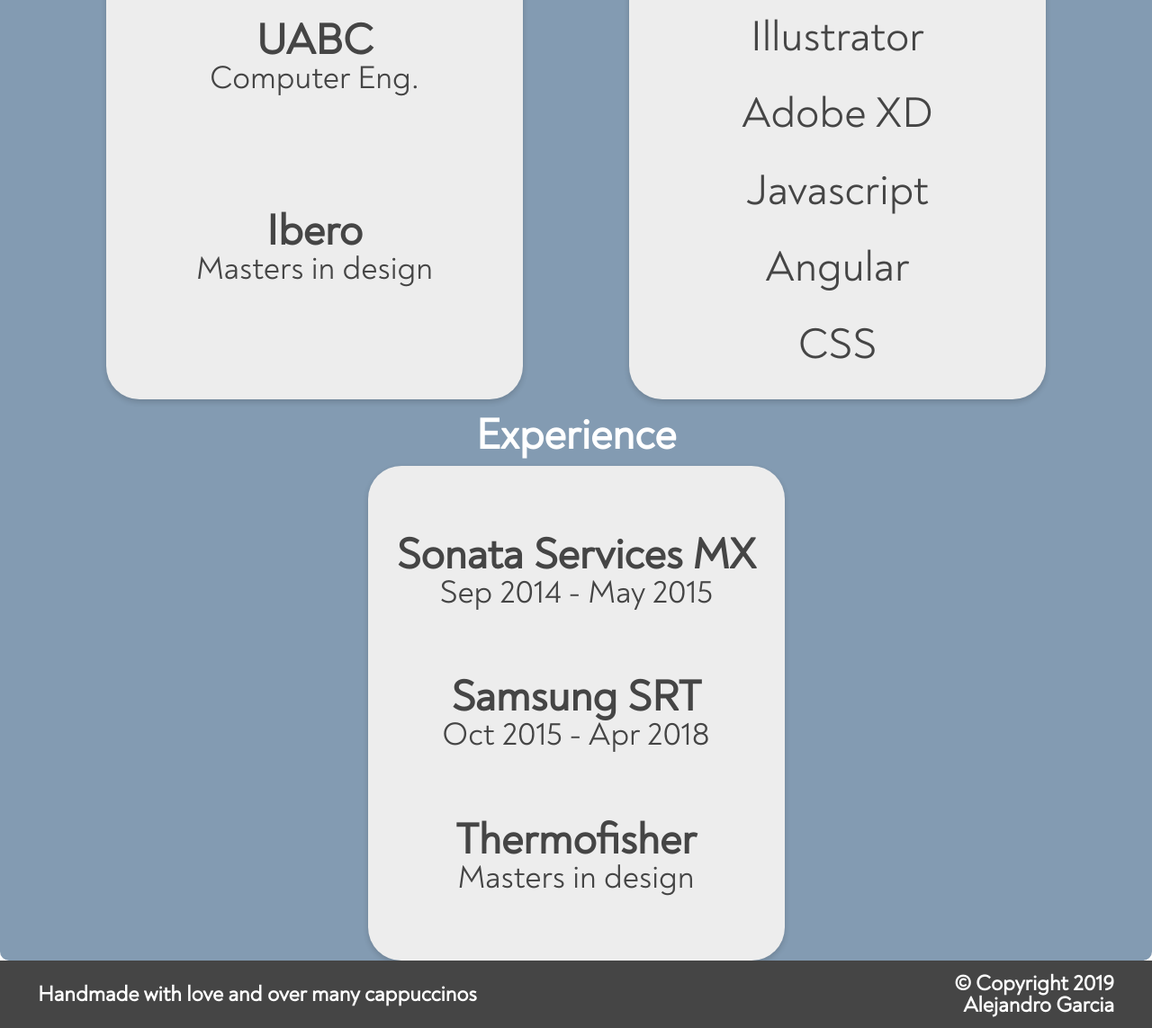
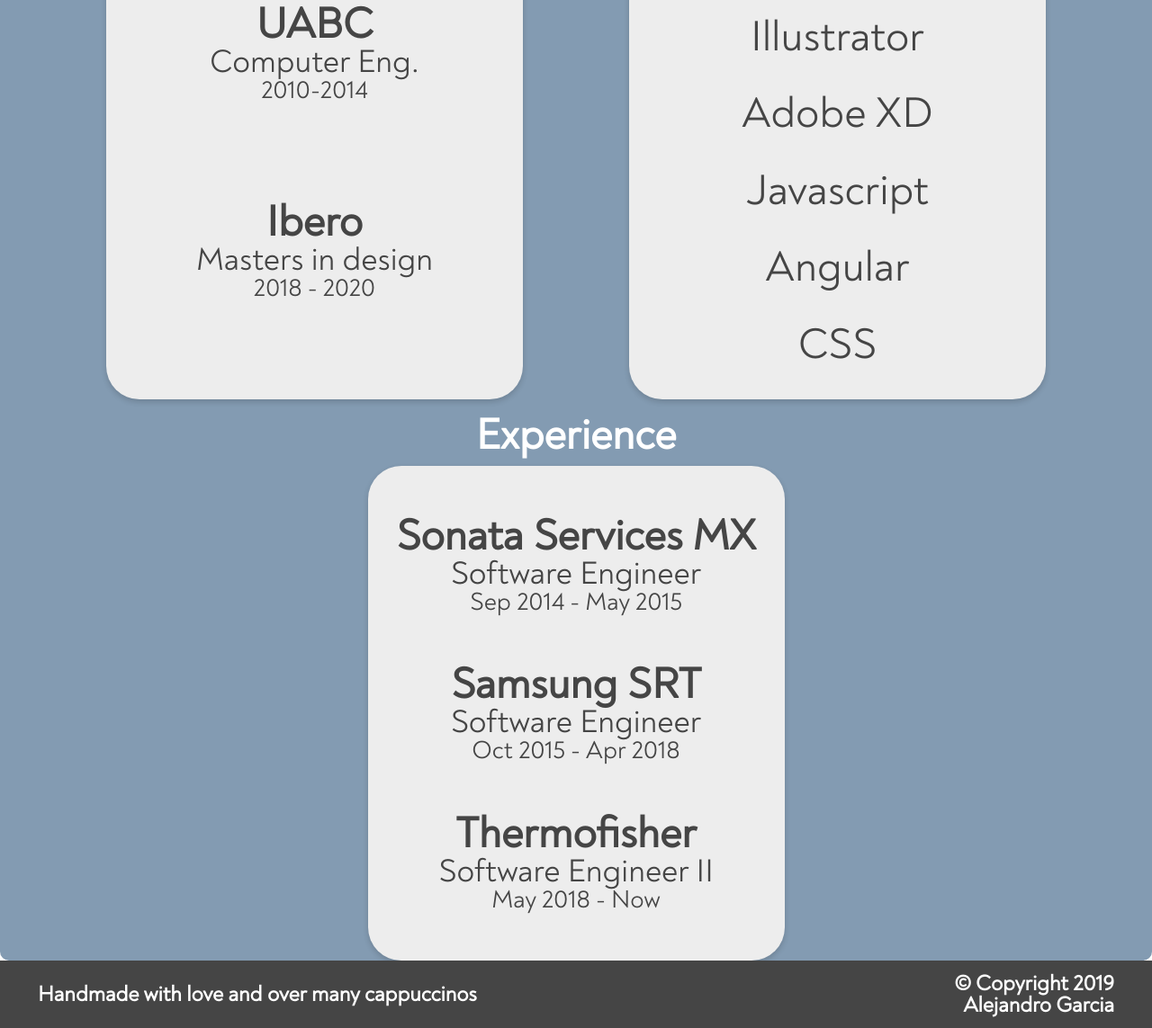
Before and after one commit to mexicanrobot/portfolio-html, a website: page public/index.html in a window 1280 px wide. Shown: the part 1104-2247 px from the top of the page at 90% size. Drawn offline with Linux system fonts and the light colour scheme.

Commit message:
Fix typo and add subsubtext

```diff
--- a/public/css/index.css
+++ b/public/css/index.css
@@ -99,6 +99,10 @@
     font-size: 36px;
 }
 
+.skill .subsubtext {
+    font-size: 28px;
+}
+
 .message .title {
     color: #454545;
 }
--- a/public/index.html
+++ b/public/index.html
@@ -47,6 +47,9 @@
                                     <div class="subtext">
                                         Computer Eng.
                                     </div>
+                                    <div class="subsubtext">
+                                        2010-2014
+                                    </div>
                                 </div>
                                 <div class="skill">
                                     <div class="text">
@@ -54,6 +57,9 @@
                                     </div>
                                     <div class="subtext">
                                         Masters in design
+                                    </div>
+                                    <div class="subsubtext">
+                                        2018 - 2020
                                     </div>
                                 </div>
                             </div>
@@ -77,6 +83,9 @@
                                         Sonata Services MX
                                     </div>
                                     <div class="subtext">
+                                        Software Engineer
+                                    </div>
+                                    <div class="subsubtext">
                                         Sep 2014 - May 2015
                                     </div>
                                 </div>
@@ -85,6 +94,9 @@
                                         Samsung SRT
                                     </div>
                                     <div class="subtext">
+                                        Software Engineer
+                                    </div>
+                                    <div class="subsubtext">
                                         Oct 2015 - Apr 2018
                                     </div>
                                 </div>
@@ -93,7 +105,10 @@
                                         Thermofisher
                                     </div>
                                     <div class="subtext">
-                                        Masters in design
+                                        Software Engineer II
+                                    </div>
+                                    <div class="subsubtext">
+                                        May 2018 - Now
                                     </div>
                                 </div>
                             </div>
```
